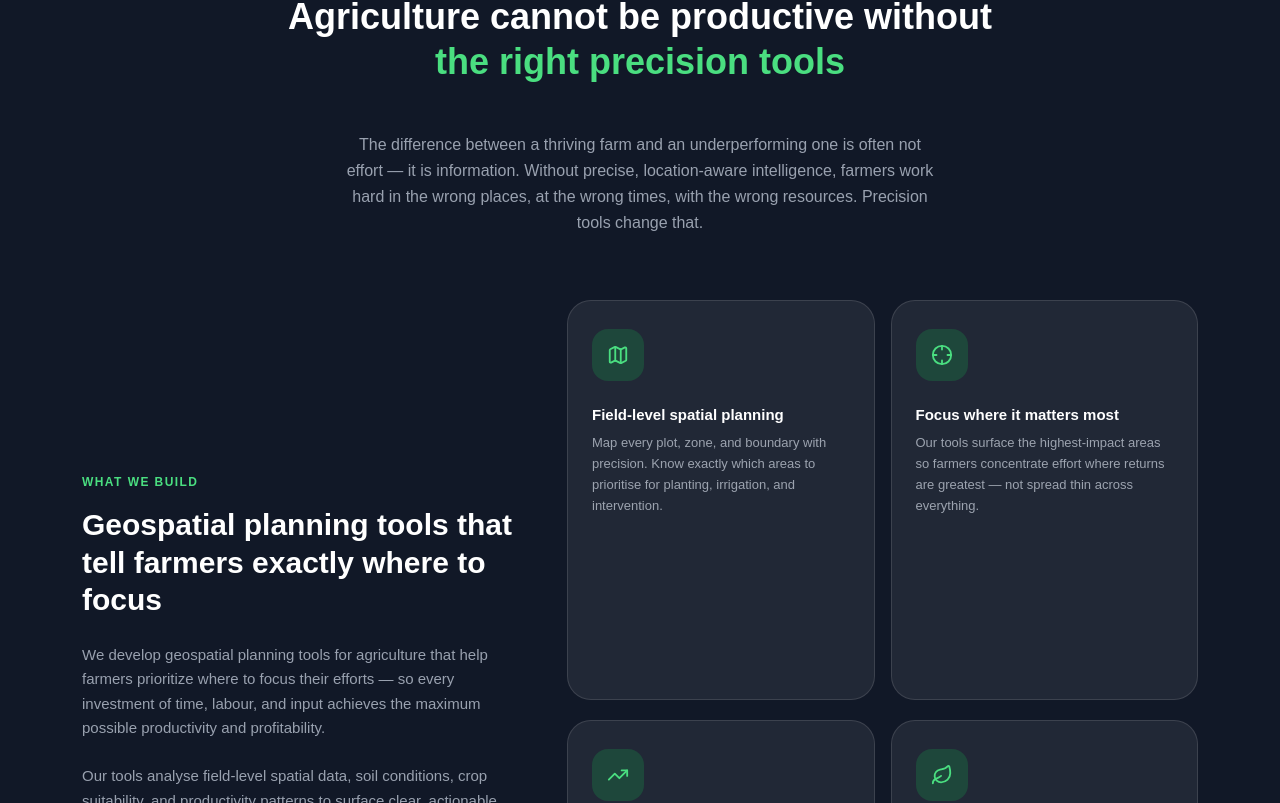
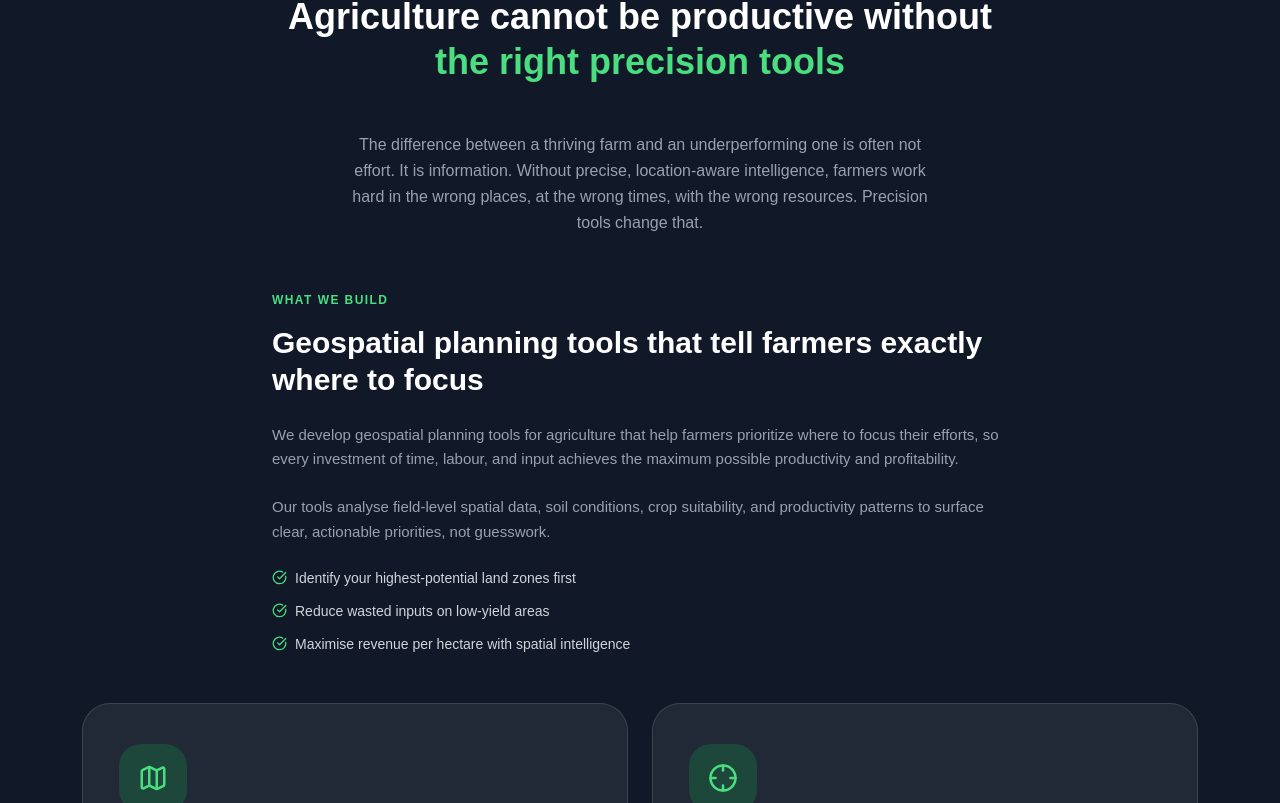
Before and after one commit to enockstack01/agricoders, a Next.js app: page / in a window 1280 px wide. Shown: the part 2137-2940 px from the top of the page. Built offline with nearby package versions, Linux system fonts and the light colour scheme.

Commit message:
fix: full-width geospatial cards matching services size, remove em dashes

```diff
--- a/src/app/(marketing)/page.tsx
+++ b/src/app/(marketing)/page.tsx
@@ -231,7 +231,7 @@ export default function AgricodersPage() {
       <section className="py-24" style={{ background: "#111827" }}>
         <div className="container">
           {/* Top statement */}
-          <div className="row justify-content-center mb-16">
+          <div className="row justify-content-center mb-14">
             <div className="col-lg-8 text-center">
               <p
                 className="text-xs font-bold uppercase tracking-widest mb-4"
@@ -244,16 +244,16 @@ export default function AgricodersPage() {
                 <span style={{ color: "#4ade80" }}>the right precision tools</span>
               </h2>
               <p className="text-gray-400 leading-relaxed mx-auto" style={{ maxWidth: 600, fontSize: 16 }}>
-                The difference between a thriving farm and an underperforming one is often not effort — it is information.
+                The difference between a thriving farm and an underperforming one is often not effort. It is information.
                 Without precise, location-aware intelligence, farmers work hard in the wrong places, at the wrong times,
                 with the wrong resources. Precision tools change that.
               </p>
             </div>
           </div>
 
-          {/* Main content: left text + right cards */}
-          <div className="row g-5 align-items-center">
-            <div className="col-lg-5 mb-4 mb-lg-0">
+          {/* What we build — intro text */}
+          <div className="row justify-content-center mb-12">
+            <div className="col-lg-8">
               <p
                 className="text-xs font-bold uppercase tracking-widest mb-3"
                 style={{ color: "#4ade80", letterSpacing: "0.12em" }}
@@ -265,12 +265,12 @@ export default function AgricodersPage() {
               </h3>
               <p className="text-gray-400 leading-relaxed mb-4" style={{ fontSize: 15 }}>
                 We develop geospatial planning tools for agriculture that help farmers prioritize where
-                to focus their efforts — so every investment of time, labour, and input achieves the
+                to focus their efforts, so every investment of time, labour, and input achieves the
                 maximum possible productivity and profitability.
               </p>
               <p className="text-gray-400 leading-relaxed mb-6" style={{ fontSize: 15 }}>
                 Our tools analyse field-level spatial data, soil conditions, crop suitability, and
-                productivity patterns to surface clear, actionable priorities — not guesswork.
+                productivity patterns to surface clear, actionable priorities, not guesswork.
               </p>
               <div className="d-flex flex-column gap-3">
                 {[
@@ -285,9 +285,10 @@ export default function AgricodersPage() {
                 ))}
               </div>
             </div>
+          </div>
 
-            <div className="col-lg-7">
-              <div className="row g-3">
+          {/* Full-width cards — same size as services section */}
+          <div className="row g-4">
             {[
               {
                 Icon: Map,
@@ -297,45 +298,43 @@ export default function AgricodersPage() {
               {
                 Icon: Crosshair,
                 title: "Focus where it matters most",
-                    desc: "Our tools surface the highest-impact areas so farmers concentrate effort where returns are greatest — not spread thin across everything.",
+                desc: "Our tools surface the highest-impact areas so farmers concentrate effort where returns are greatest, not spread thin across everything.",
               },
               {
                 Icon: TrendingUp,
                 title: "Maximum productivity & profitability",
-                    desc: "By aligning inputs with spatial data, farms achieve higher yields, lower waste, and stronger margins — efficiently and sustainably.",
+                desc: "By aligning inputs with spatial data, farms achieve higher yields, lower waste, and stronger margins, efficiently and sustainably.",
               },
               {
                 Icon: Leaf,
                 title: "Built for African agriculture",
-                    desc: "Designed around the realities of smallholder and commercial farming across Africa — variable soils, mixed crops, and limited margins for error.",
+                desc: "Designed around the realities of smallholder and commercial farming across Africa: variable soils, mixed crops, and limited margins for error.",
               },
             ].map((item) => {
               const ItemIcon = item.Icon;
               return (
-                    <div key={item.title} className="col-6 mb-1">
+                <div key={item.title} className="col-md-6 mb-1">
                   <div
                     className="agri-dark-card h-100"
                     style={{
                       background: "rgba(255,255,255,0.07)",
                       border: "1px solid rgba(255,255,255,0.12)",
-                          borderRadius: 24,
-                          padding: "28px 24px",
+                      borderRadius: 28,
+                      padding: "40px 36px",
                     }}
                   >
                     <div
-                          className="d-flex align-items-center justify-content-center mb-4"
-                          style={{ width: 52, height: 52, background: "rgba(22,163,74,0.25)", borderRadius: 16 }}
+                      className="d-flex align-items-center justify-content-center mb-5"
+                      style={{ width: 68, height: 68, background: "rgba(22,163,74,0.25)", borderRadius: 22, flexShrink: 0 }}
                     >
-                          <ItemIcon size={22} style={{ color: "#4ade80" }} />
+                      <ItemIcon size={30} style={{ color: "#4ade80" }} />
                     </div>
-                        <p className="text-white font-bold mb-2" style={{ fontSize: 15, lineHeight: 1.3 }}>{item.title}</p>
-                        <p className="leading-relaxed mb-0" style={{ fontSize: 13, color: "#9ca3af" }}>{item.desc}</p>
+                    <h3 className="text-white font-bold mb-3" style={{ fontSize: 19, lineHeight: 1.3 }}>{item.title}</h3>
+                    <p className="leading-relaxed mb-0" style={{ fontSize: 15, color: "#9ca3af" }}>{item.desc}</p>
                   </div>
                 </div>
               );
             })}
-              </div>
-            </div>
           </div>
         </div>
       </section>
```
Lines whose indentation alone changed are shown as unchanged.
